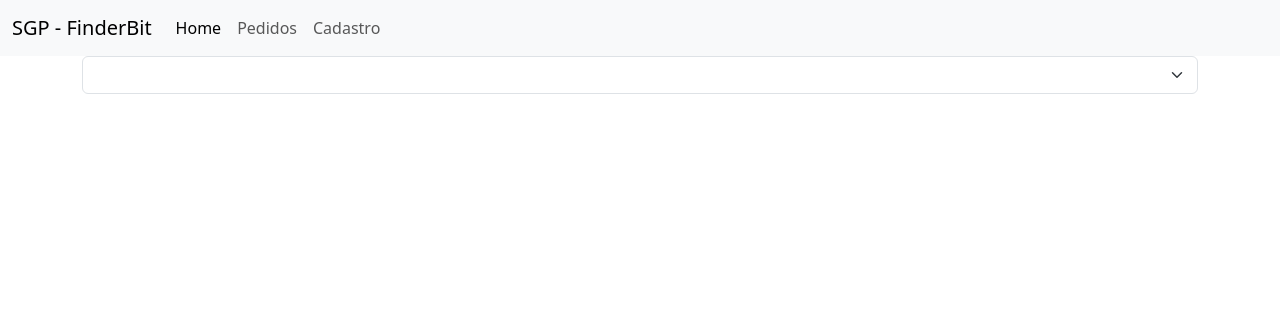
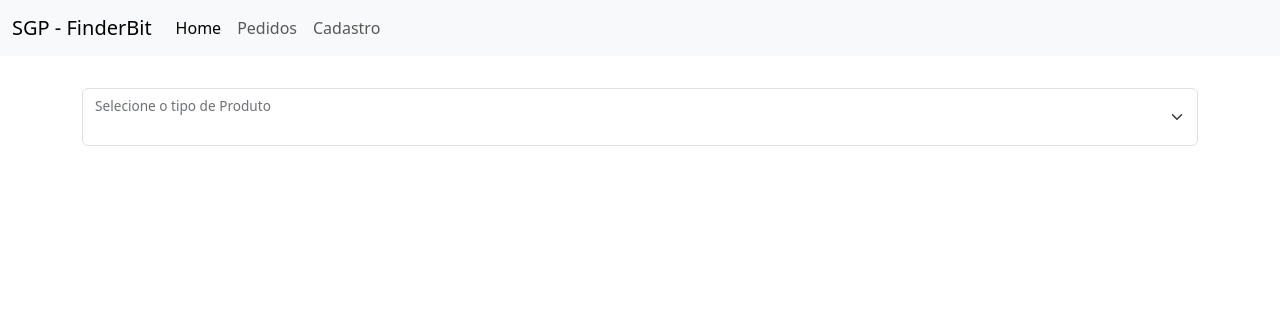
Before and after one commit to mrmateussiilva/sgpFinderBit, a Flask app: page /criar in a window 1280 px wide. Shown: the top 316 px of the page. Run offline with Flask 3, Linux system fonts and the light colour scheme.

Commit message:
Melhorando a parte do frontend

```diff
--- a/sgp/templates/index.html
+++ b/sgp/templates/index.html
@@ -30,6 +30,9 @@
         <td>{{pedido.name}}</td>
         <td>{{pedido.envio}}</td>
         <td>{{pedido.date_entrega}}</td>
+        <td>
+          <a href="{{ url_for('view_pedido', idd=id) }}">Ver mais</a>
+        </td>
       </tr>
       {% endfor%}
     </tbody>
--- a/sgp/templates/product.html
+++ b/sgp/templates/product.html
@@ -1,16 +1,17 @@
 {% extends 'base.html' %} {% block content %}
-<div class="container">
-  <form class="select-pedido">
-    <select
-      class="form-select form-select mb-3"
+<div class="container " style="padding-top: 32px;">
+    <div class="form-floating ">
+      <select
+      class="form-select "
       aria-label="Selecione o tipo de pedido"
       id="choicesPedido"
-    >
+      >
       <option selected></option>
       <option value="painel-redondo">Painel</option>
       <option value="2">Totem</option>
     </select>
-  </form>
+    <label for="choicesPedido">Selecione o tipo de Produto</label>
+  </div>
   <div class="container hidden" id="form-painelRedondo">
     <form class="row" style="border: 1px solid black; padding: 32px;">
       <div class="col">
```
